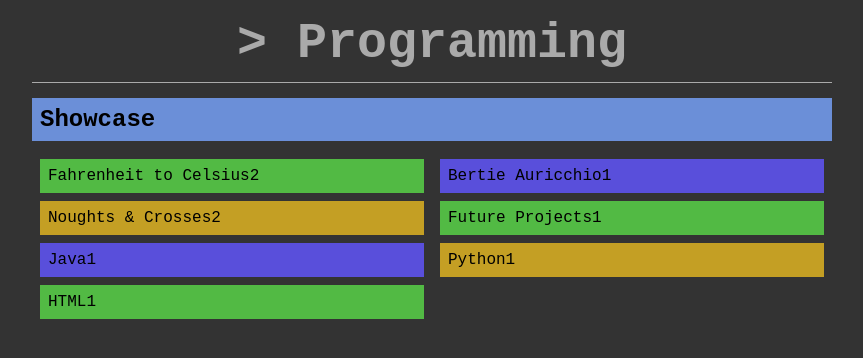
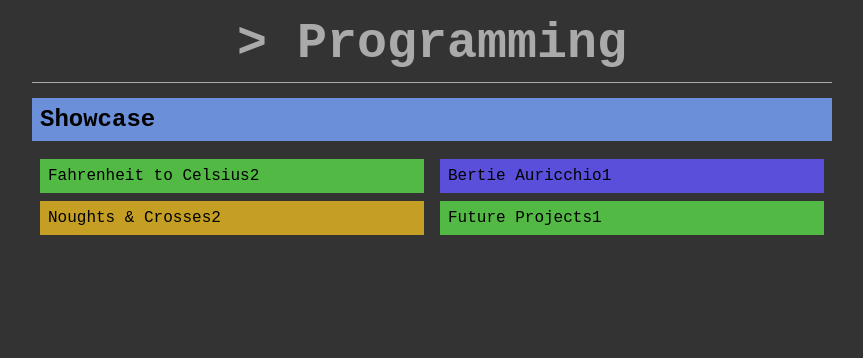
Before and after one commit to wcgs-programming/wcgs-programming.github.io, a Jekyll site: the page built from showcase.md, in a window 1280 px wide. Shown: the top 358 px of the page, without its empty margins (208-1071 px from the left). Built offline with Jekyll 4.4.1, drawn with Linux system fonts in a browser that asks for light colours; nearby versions of some CDN libraries; a style sheet for code colours, icons or effects is not loaded.

Commit message:
stupid me

```diff
--- a/showcase.md
+++ b/showcase.md
@@ -7,5 +7,5 @@ published: true
 ---
 
 {% for post in site.posts %}
-{% if post.categories | size = 1 %}[{{ post.title }}{{ post.categories | size }}]({{ post.url }}){% endif %}
+{% if post.categories contains "showcase" and post.categories | size == 1 %}[{{ post.title }}{{ post.categories | size }}]({{ post.url }}){% endif %}
 {% endfor %}
```
